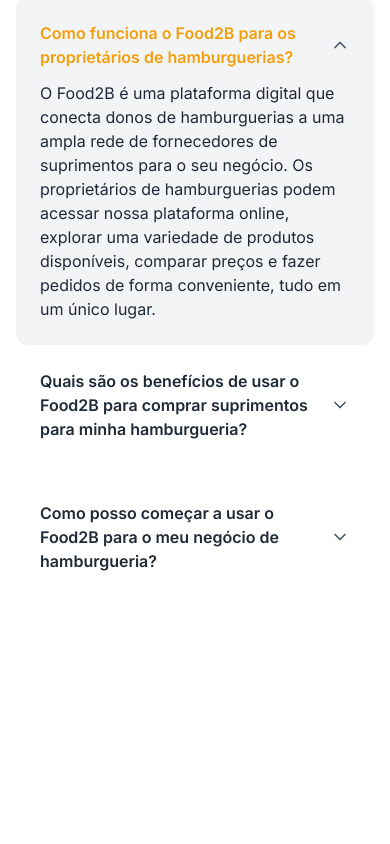
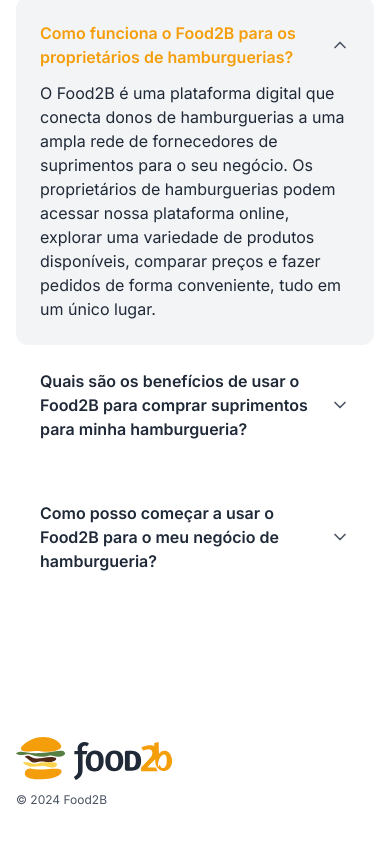
Before and after one commit to gabrielfmelao/food2b-website, a Next.js app: page / in a window 390 px wide. Shown: the part 3419-4263 px from the top of the page. Before the commit the page ends 4236 px from the top, so only its background shows below. Built offline with nearby package versions, Linux system fonts and the light colour scheme.

Commit message:
fix a modal component

```diff
--- a/src/app/components/Footer.tsx
+++ b/src/app/components/Footer.tsx
@@ -5,7 +5,7 @@
         <footer className="w-full max-w-[85rem] py-10 px-4 sm:px-6 lg:px-8 mx-auto">
             {/* Grid */}
             <div className="grid grid-cols-2 md:grid-cols-4 lg:grid-cols-5 gap-6 mb-10">
-                <div className="col-span-full hidden lg:col-span-1 lg:block">
+                <div className="col-span-full lg:col-span-1">
                     <LogoComponent />
                     <p className="mt-3 text-xs sm:text-sm text-gray-600 dark:text-gray-400">© 2024 Food2B</p>
                 </div>
--- a/src/ui/Modal.tsx
+++ b/src/ui/Modal.tsx
@@ -10,9 +10,9 @@
                 <svg className="flex-shrink-0 w-4 h-4" xmlns="http://www.w3.org/2000/svg" width="24" height="24" viewBox="0 0 24 24" fill="none" stroke="currentColor" strokeWidth="2" strokeLinecap="round" strokeLinejoin="round"><path d="m9 18 6-6-6-6" /></svg>
             </button>
 
-            <div id="hs-vertically-centered-modal" className="hs-overlay-backdrop-open:bg-black-950/90 backdrop-blur-sm hs-overlay hidden size-full fixed top-0 start-0 z-[80] overflow-x-hidden pointer-events-none overflow-y-hidden">
-                <div className="hs-overlay-open:mt-0 lg:hs-overlay-open:mt-7 hs-overlay-open:opacity-100 hs-overlay-open:duration-500 mt-0 opacity-0 ease-out transition-all sm:max-w-xl lg:max-w-xl xl:max-w-xl sm:w-full m-3 mx-auto min-h-full lg:min-h-[calc(100%-3.5rem)] flex items-center">
-                    <div className="w-full flex flex-col bg-white border shadow-sm rounded-none sm:rounded-xl pointer-events-auto h-[100vh] sm:h-auto">
+            <div id="hs-vertically-centered-modal" className="hs-overlay-backdrop-open:bg-black-950/90 backdrop-blur-sm hs-overlay hidden size-full fixed top-0 start-0 z-[80] overflow-x-hidden pointer-events-none overflow-y-auto">
+                <div className="hs-overlay-open:mt-0 sm:hs-overlay-open:mt-7 hs-overlay-open:opacity-100 hs-overlay-open:duration-500 mt-0 opacity-0 ease-out transition-all sm:max-w-xl md:max-w-xl xl:max-w-xl sm:w-full m-3 mx-auto max-h-[100vh] sm:min-h-[calc(100%-3.5rem)] flex items-center h-full sm:h-auto">
+                    <div className="w-full flex flex-col bg-white border shadow-sm rounded-none sm:rounded-xl pointer-events-auto h-full md:h-auto">
                         <div className="flex justify-between items-center py-6 px-4 border-b pl-8">
                             <Image
                                 src={Logo}
```
